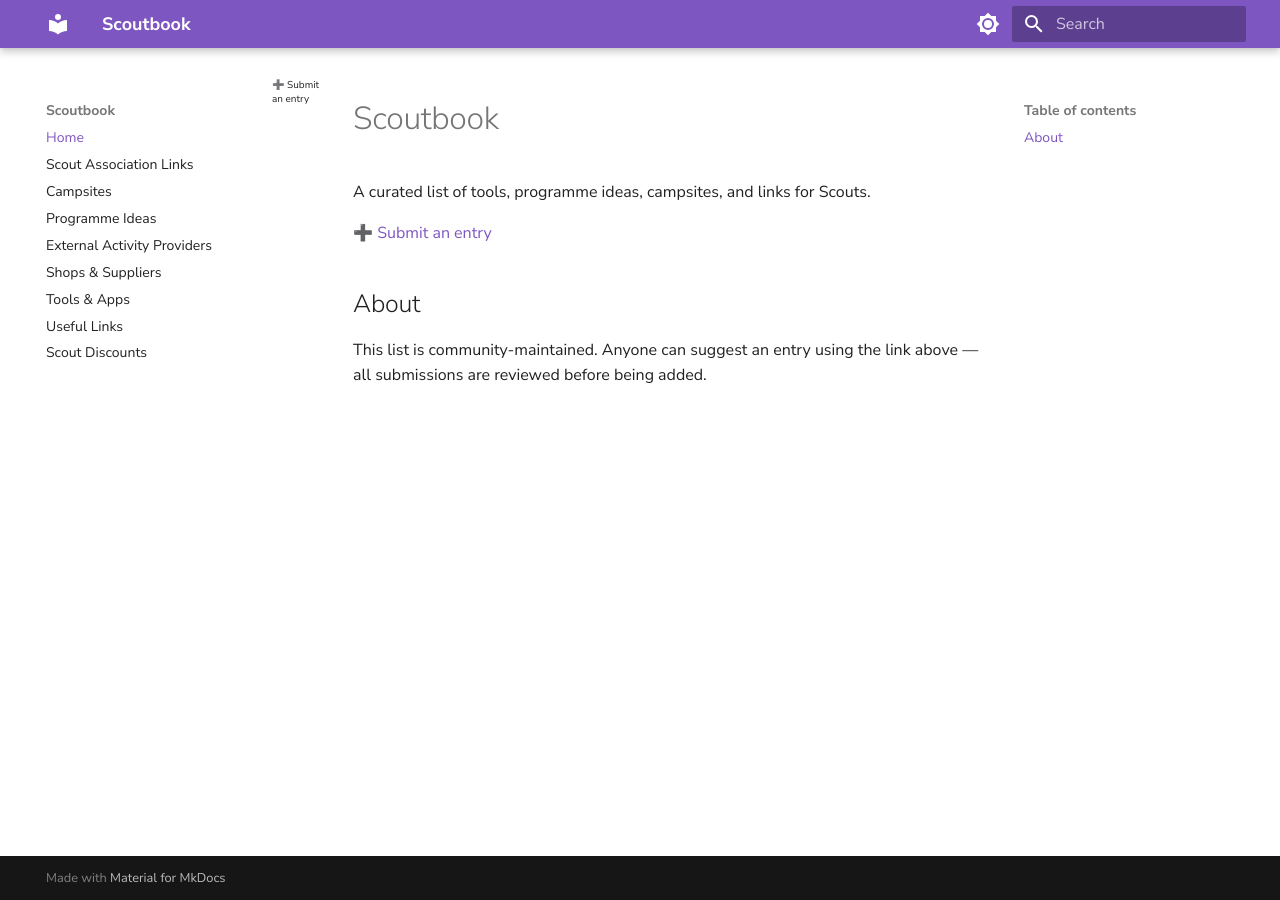
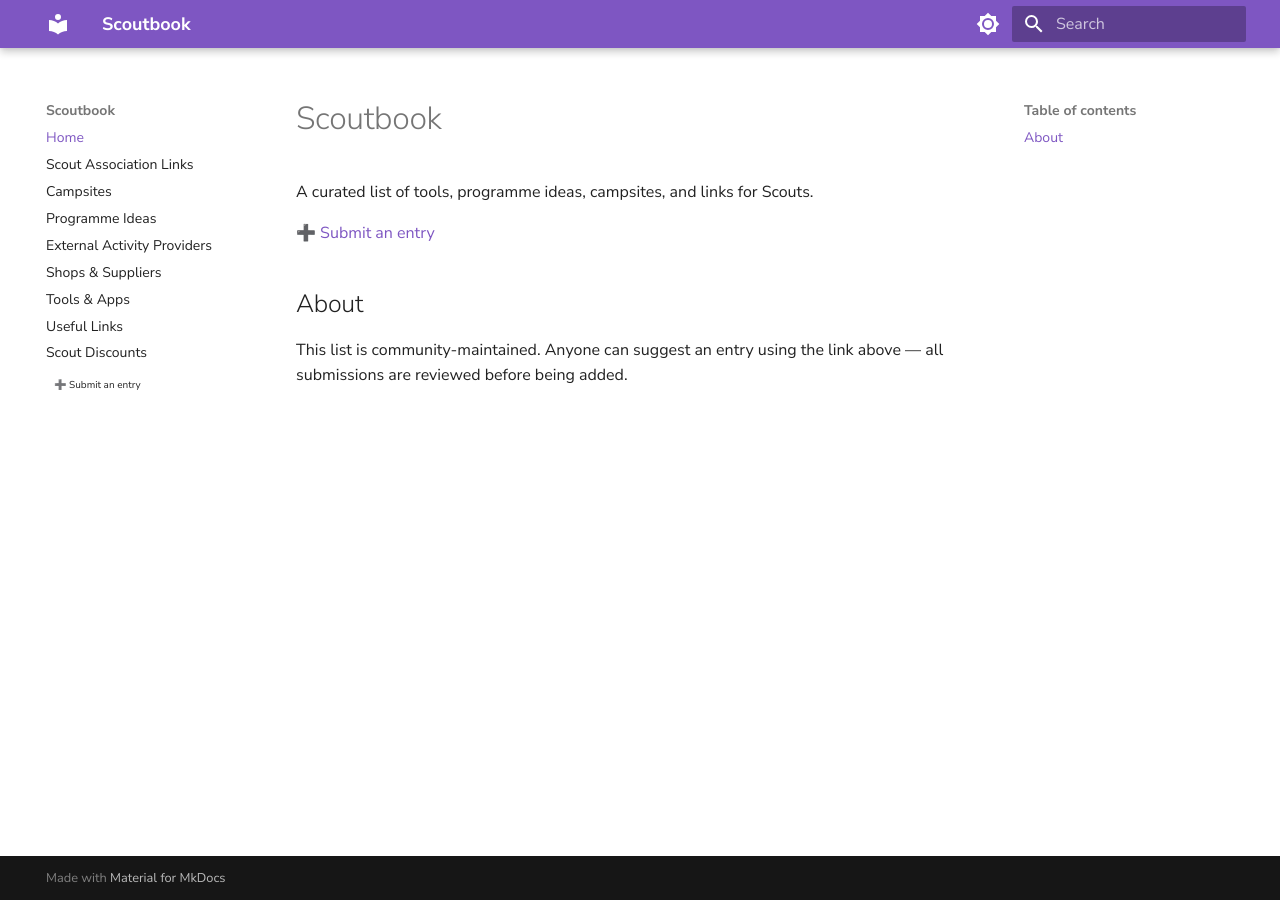
Before and after one commit to krisreynolds/scoutbook, an MkDocs documentation site: the page built from docs/index.md, in a window 1280 px wide. Built offline with MkDocs 1.6.1 and Material for MkDocs 9.7.7, drawn with Linux system fonts in a browser that asks for light colours; some web fonts are replaced; some of the changed lines change nothing that is shown.

Commit message:
Different approach

```diff
--- a/overrides/main.html
+++ b/overrides/main.html
@@ -2,10 +2,20 @@
 
 {% block site_nav %}
   {{ super() }}
-  <div class="md-nav-extra">
+  <div id="md-nav-extra" style="display:none; flex-direction:column; gap:0.5rem; padding:0.75rem 1rem;">
     <a href="https://github.com/krisreynolds/scoutbook/issues/new/choose" class="md-nav-extra__submit">
       ➕ Submit an entry
     </a>
     <script type="text/javascript" src="https://cdnjs.buymeacoffee.com/1.0.0/button.prod.min.js" data-name="bmc-button" data-slug="krisreynolds" data-color="#FFDD00" data-emoji="🍺" data-font="Cookie" data-text="Say thanks with a beer" data-outline-color="#000000" data-font-color="#000000" data-coffee-color="#ffffff"></script>
   </div>
+  <script>
+    document.addEventListener("DOMContentLoaded", function() {
+      var extra = document.getElementById("md-nav-extra");
+      var sidebar = document.querySelector(".md-sidebar--primary .md-sidebar__inner");
+      if (extra && sidebar) {
+        extra.style.display = "flex";
+        sidebar.appendChild(extra);
+      }
+    });
+  </script>
 {% endblock %}
```
